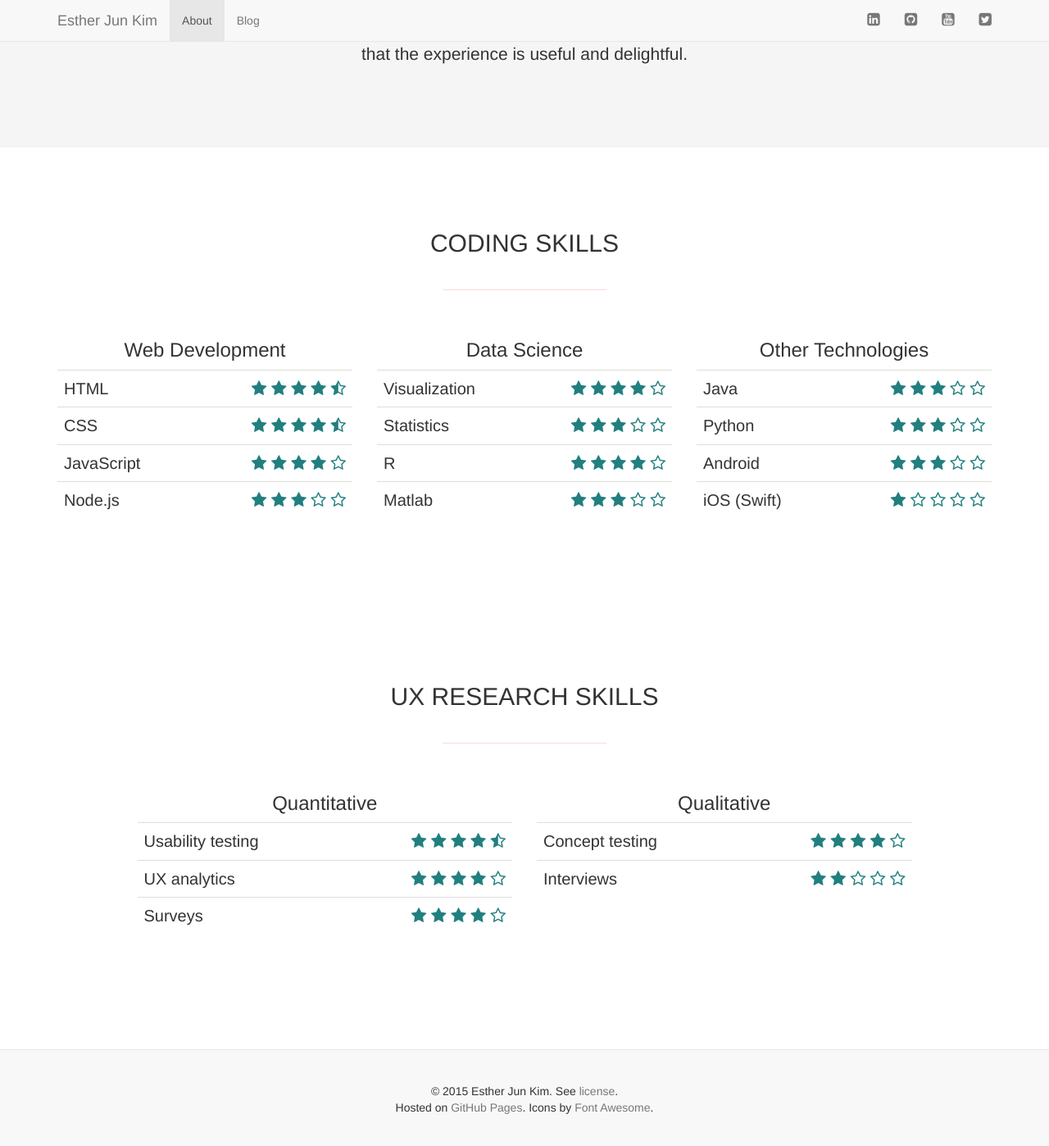
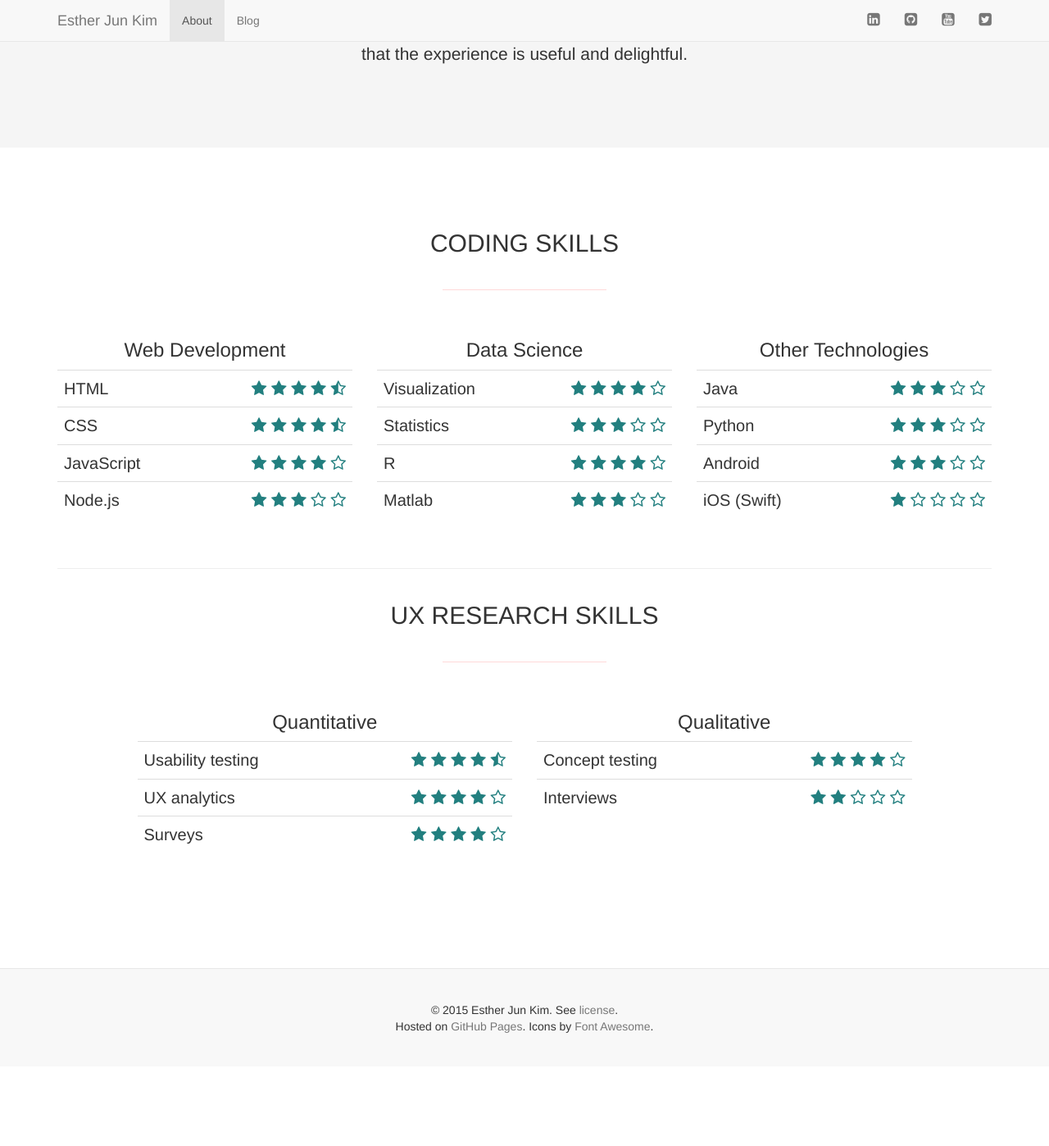
Before and after one commit to estherjk/estherjk.github.io, a Jekyll site: the page built from about/index.html, in a window 1280 px wide and 1400 px high, scrolled down 506 px. Shown: the whole window at 82% size. Built offline with Jekyll 4.4.1, drawn with Linux system fonts in a browser that asks for light colours; nearby versions of some CDN libraries; Markdown is read by kramdown in place of the engine named in the settings; after the commit the page ends 1807 px from its top, so only the background shows below that.

Commit message:
Add hr-extra-margin class

```diff
--- a/about/index.html
+++ b/about/index.html
@@ -187,13 +187,10 @@
           </tr>
         </table>
       </div>
+    </div>
 
-    </div>
-  </div>
-</div>
+    <hr class="hr-extra-margin">
 
-<div class="site-feature">
-  <div class="container">
     <h2 class="normal text-uppercase text-center">UX Research Skills</h2>
 
     <hr class="hr-short-pink">
@@ -265,7 +262,6 @@
           </tr>
         </table>
       </div>
-
     </div>
   </div>
 </div>
--- a/styles/site.css
+++ b/styles/site.css
@@ -96,6 +96,11 @@
   margin-top: 0;
   font-size: 18px;
   text-transform: uppercase;
+}
+
+.hr-extra-margin {
+  margin-top: 40px;
+  margin-bottom: 40px;
 }
 
 .hr-pink {
```
